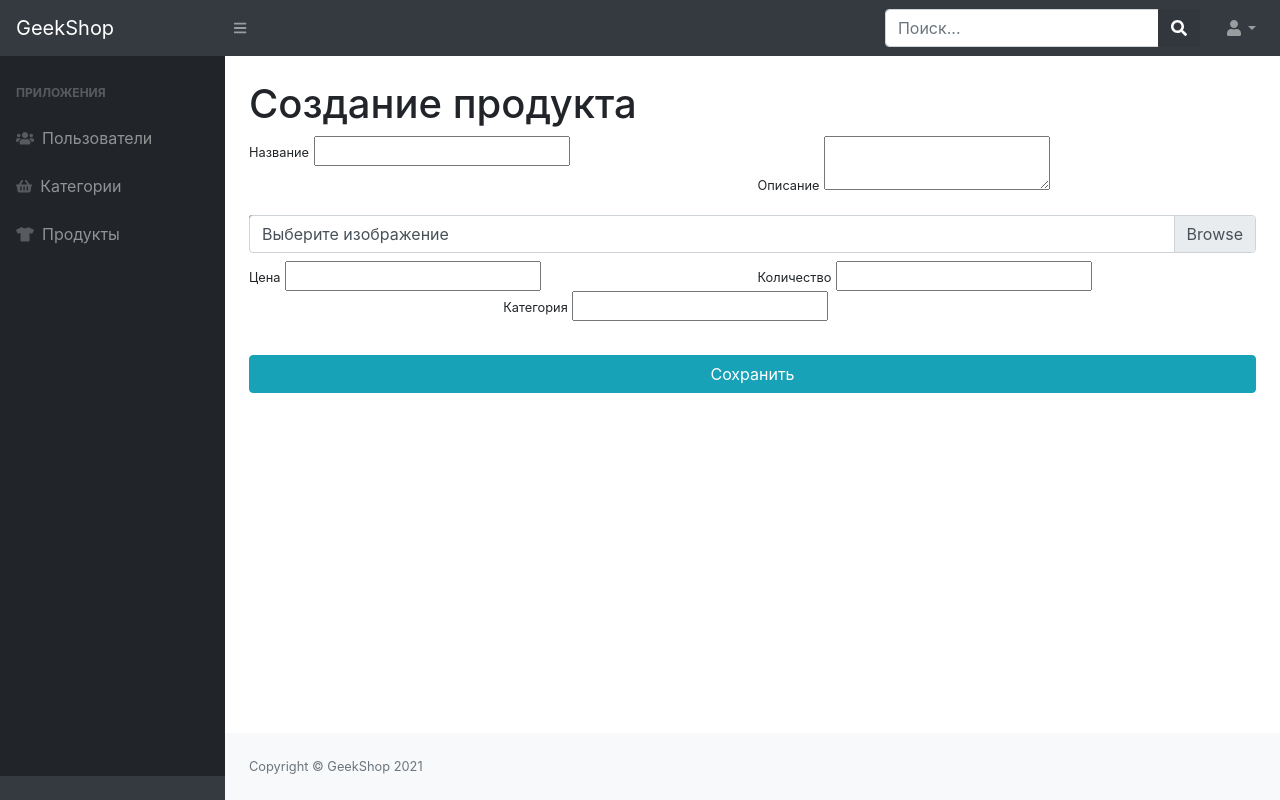
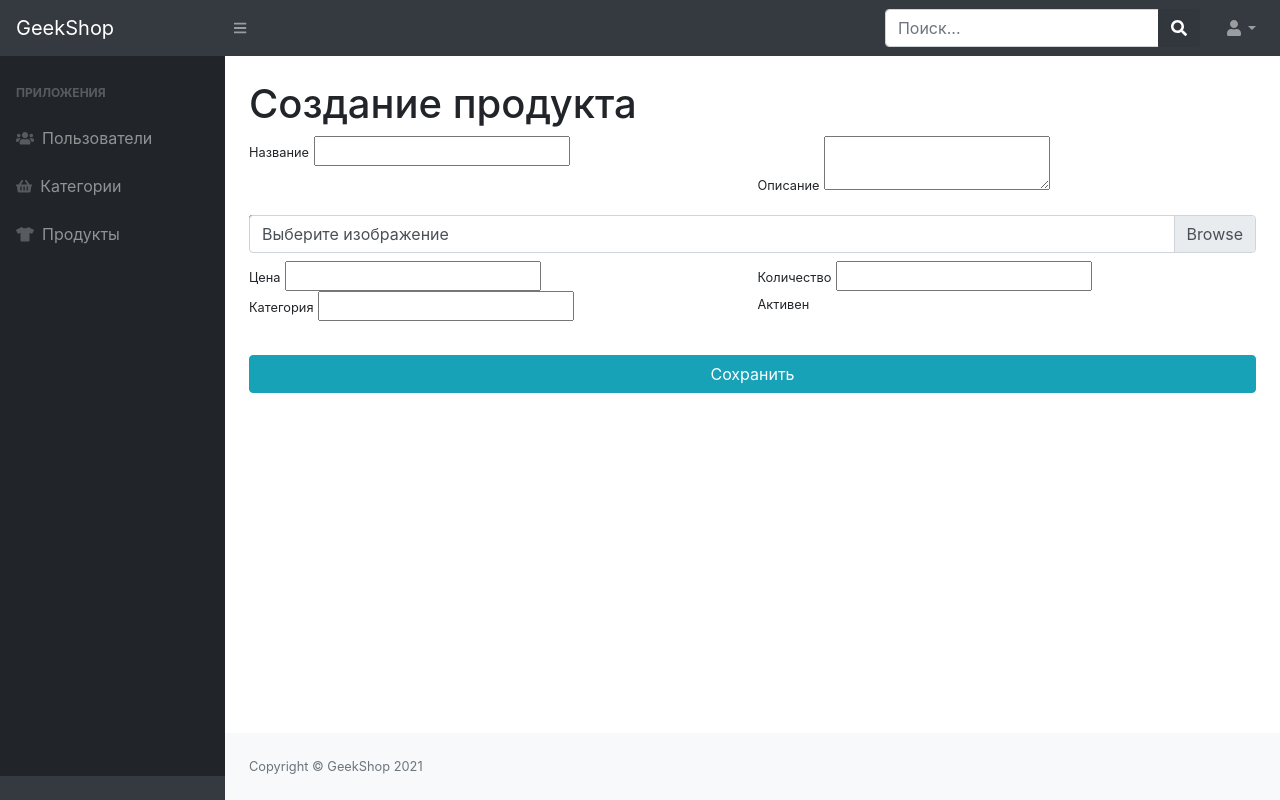
Before and after one commit to ElecTrOoD/django-geekshop, a Django app: template admins/templates/admins/admin-products-create.html in a window 1280 px wide. Run offline with Django 3.2, Linux system fonts and the light colour scheme; the template is opened without the code that fills it: most values are stand-ins (such as "Sample title", 1, 10 or a date in 2020); form fields are guessed from the names that the template uses; some libraries are stand-ins or nearby versions.

Commit message:
updated CREATE for admin products

```diff
--- a/admins/templates/admins/admin-products-create.html
+++ b/admins/templates/admins/admin-products-create.html
@@ -41,10 +41,14 @@
                         {{ form.quantity }}
                     </div>
                 </div>
-                <div class="form-row justify-content-center">
+                <div class="form-row">
                     <div class="col-lg-6">
                         <label class="small mb-1" for="{{ form.category.id_for_label }}">Категория</label>
                         {{ form.category }}
+                    </div>
+                    <div class="col-lg-6">
+                        <label class="small mb-1" for="{{ form.is_active.id_for_label }}">Активен</label>
+                        {{ form.is_active }}
                     </div>
                 </div>
                 <div class="form-row">
--- a/admins/templates/admins/admin-products-read.html
+++ b/admins/templates/admins/admin-products-read.html
@@ -33,7 +33,7 @@
                             <tbody>
                             {% for product in products %}
                                 <tr>
-                                    <td><a href="{% url 'admins:admin_users_update' product.id %}"
+                                    <td><a href="{% url 'admins:admin_products_update' product.id %}"
                                            style="color: dodgerblue">{{ product.name }}</a></td>
                                     <td>{{ product.price }}</td>
                                     <td>{{ product.quantity }}</td>
```
